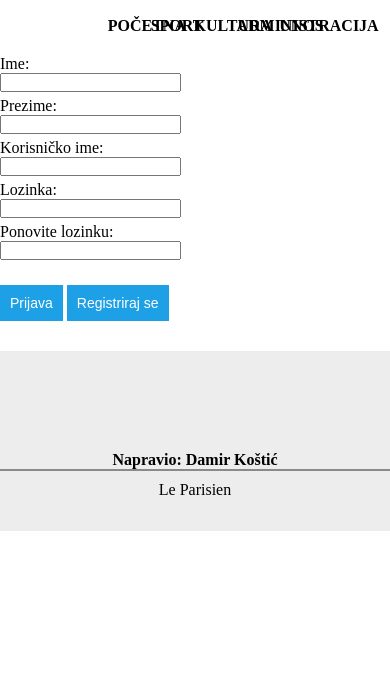
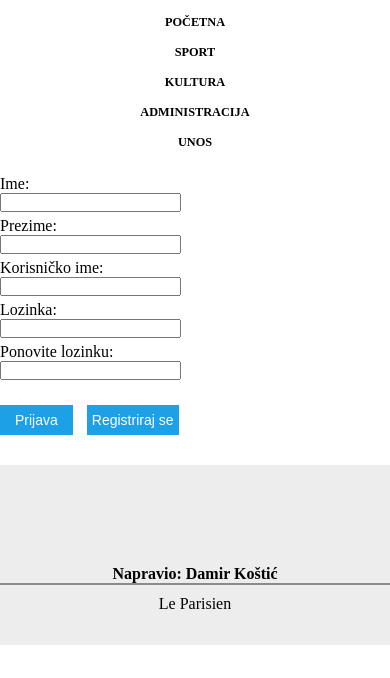
Before and after one commit to damirkostic/NewsPortal, a PHP site: page /registracija.php in a window 390 px wide. Shown: the part 92-770 px from the top of the page. Run offline with PHP 8.4, Linux system fonts and the light colour scheme.

Commit message:
Update style.css

```diff
--- a/style.css
+++ b/style.css
@@ -26,12 +27,12 @@ header {
 /*navigacija*/
 .navigacija {
     clear: both;
-    width: 55%;
+    width: 57%;
     margin: auto;
 }
 .navigacija ul {
     list-style-type: none;
-    margin: 0px;
+    margin-bottom: 10px;
     padding: 0px;
     width: 100%;
     float:left;
@@ -120,16 +149,34 @@ article a {
     background-color: #1ea0e6;
     color: white;
     border: none;
-    padding: 10px;
     text-align: center;
     text-decoration: none;
-    display: inline;
+    height: 30px;
     font-size: 14px;
-    text-decoration:none;
+    text-decoration: none;
+    margin-right: 10px;
+}
+.prijavaForma button:hover, .form-item button:hover {
+    background-color: #8a8a8a;
+    color: black;
 }
 button#stil.link a {
+    padding: 10px;
+    height: 20px;
     color: white;
     text-decoration: none;
+}
+button#stil.link a:hover {
+    color: black;
+}
+button#slanje {
+    padding: 5px;
+}
+button {
+    padding: 5px;
+}
+.form-field img {
+    max-width: 50%;
 }
 
 /*unos.php*/
@@ -214,3 +261,8 @@ footer p {
 .autorska-prava {
     font-weight: bolder;
 }
+@media screen and (max-width: 993px) {
+    .navigacija li {
+        width: 100%;
+    }
+  }
```
Also changed, not shown: other parts of style.css (+31 -2 lines).
